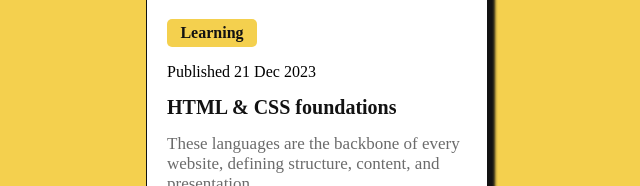
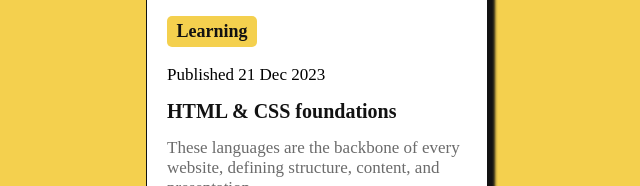
Before and after one commit to jcasahuamang/fmentor-blog-preview-card, a plain HTML site: page index.html in a window 1280 px wide. Shown: the part 347-533 px from the top of the page, 323-963 px from the left. Drawn offline with Linux system fonts and the light colour scheme.

Commit message:
second commit

```diff
--- a/styles/style.css
+++ b/styles/style.css
@@ -36,12 +36,12 @@ body{
     max-width: 80px;
     border-radius: 5px;
     text-align: center;
-    font-size: clamclamp(5px, 5vw, 18px);
+    font-size: clamp(5px, 5vw, 18px);
 }
 
 .card-date{
     margin-bottom: 15px;
-    font-size: clamclamp(5px, 5vw, 17px);
+    font-size: clamp(5px, 5vw, 17px);
 }
 .card-title{
     color: hsl(0, 0%, 7%);
```
